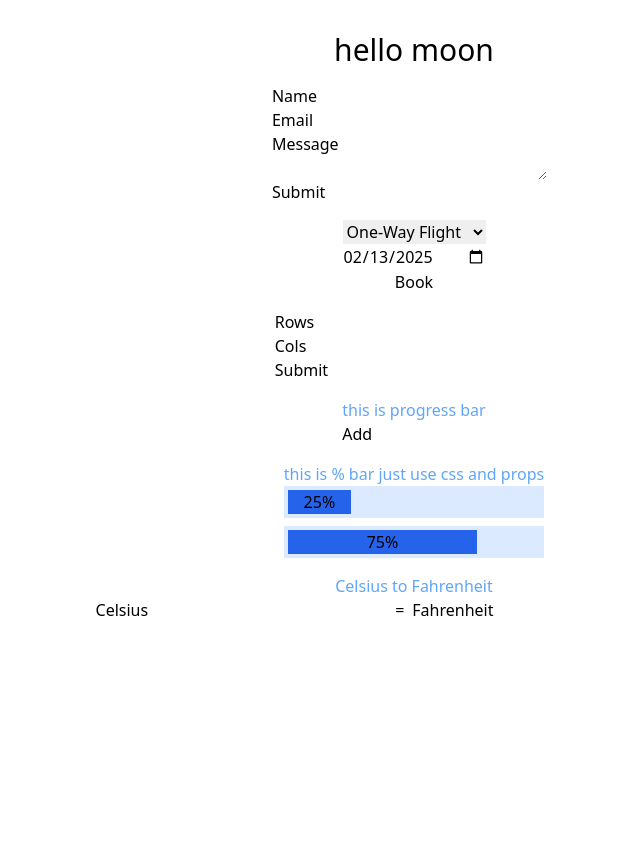
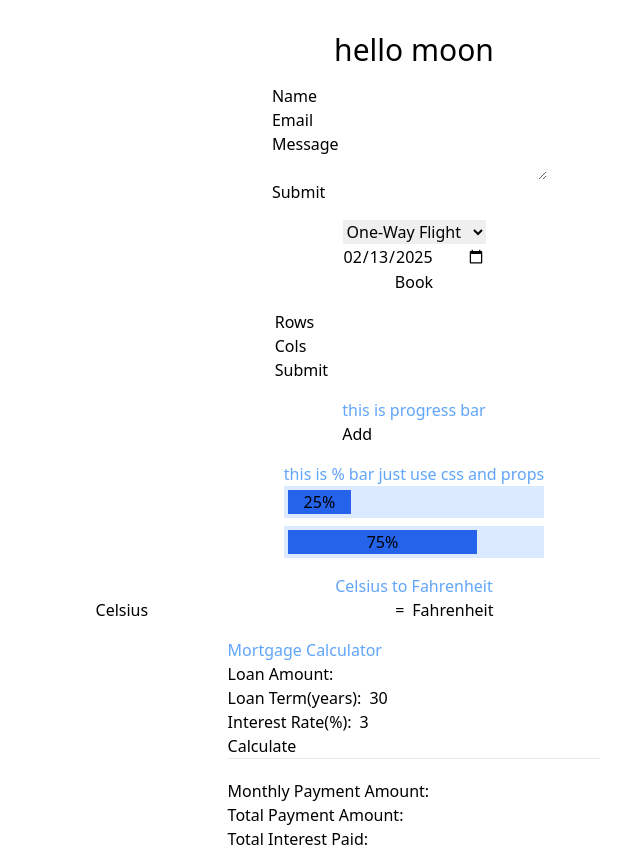
Before and after one commit to lu-sd/score, a React (Vite) app: page / in a window 1280 px wide. Shown: the whole page, without its empty margins (226-866 px from the left). Before the commit the page ends 800 px from the top, so only its background shows below. Built offline with nearby package versions, Linux system fonts and the light colour scheme.

Commit message:
mortgage calculator

```diff
--- a/src/App.tsx
+++ b/src/App.tsx
@@ -5,7 +5,7 @@ import Table from "@/components/table";
 import Bar from "@/components/bar";
 import PerBar from "@/components/perbar";
 import TemConvert from "./components/temConvert";
-
+import Mortgage from "./components/mortgate";
 function App() {
   return (
     <div className="flex flex-col gap-4 justify-center min-w-full items-center">
@@ -16,6 +16,7 @@ function App() {
       <Bar />
       <PerBar />
       <TemConvert />
+      <Mortgage />
     </div>
   );
 }
--- /dev/null
+++ b/src/components/mortgate.tsx
@@ -0,0 +1,74 @@
+import { useState } from "react";
+
+export default function Mortgage() {
+  const [monthlyPayment, setMonthlyPayment] = useState('');
+  const [totalPayment, setTotalPayment] = useState('');
+  const [totalInterest, setTotalInterest] = useState('');
+
+  function submitForm(event: React.FormEvent<HTMLFormElement>) {
+    event.preventDefault();
+    const form = event.target as HTMLFormElement;
+    const formData = new FormData(form);
+    const loanAmount = parseFloat(formData.get("loan")?.toString() || "0")
+    const monthlyIntRate = parseFloat(formData.get("rate")?.toString() || "0") / 100 / 12
+    const loanTermInMon = parseFloat(formData.get("term")?.toString() || "0") * 12
+    // Calculator
+    const monthAmount = (loanAmount * monthlyIntRate) / (1 -
+      1 /
+      Math.pow(
+        1 + monthlyIntRate,
+        loanTermInMon,
+      ));
+    const totalPayment = monthAmount * loanTermInMon
+    const currencyFormatter = new Intl.NumberFormat(
+      'en-US',
+      {
+        style: 'currency',
+        currency: 'USD',
+      },
+    );
+    setMonthlyPayment(currencyFormatter.format(monthAmount))
+    setTotalPayment(currencyFormatter.format(totalPayment))
+    setTotalInterest(currencyFormatter.format(totalPayment - loanAmount))
+  }
+  return (
+    <div>
+      <form
+        onSubmit={submitForm}
+        action="https://www.greatfrontend.com/api/questions/contact-form"
+        method="post"
+      >
+        <div className="text-blue-400">Mortgage Calculator</div>
+        <div className="flex gap-2">
+          <label htmlFor="loan">Loan Amount:</label>
+          <input type="number" name="loan" id="loan" min={1} required />
+        </div>
+        <div className="flex gap-2">
+          <label htmlFor="term">Loan Term(years):</label>
+          <input type="number" name="term" id="term" defaultValue={30} min={1} required />
+        </div>
+        <div className="flex gap-2">
+          <label htmlFor="rate">Interest Rate(%):</label>
+          <input type="number" name="rate" defaultValue={3} min={0.01} step={0.01} required />
+        </div>
+        <button>Calculate</button>
+      </form>
+      <hr />
+      <div className="flex flex-col mt-5">
+        <div>
+          Monthly Payment Amount:{' '}
+          <strong>{monthlyPayment}</strong>
+        </div>
+        <div>
+          Total Payment Amount:{' '}
+          <strong>{totalPayment}</strong>
+        </div>
+        <div>
+          Total Interest Paid:{' '}
+          <strong>{totalInterest}</strong>
+        </div>
+      </div>
+    </div>
+
+  );
+}
```
